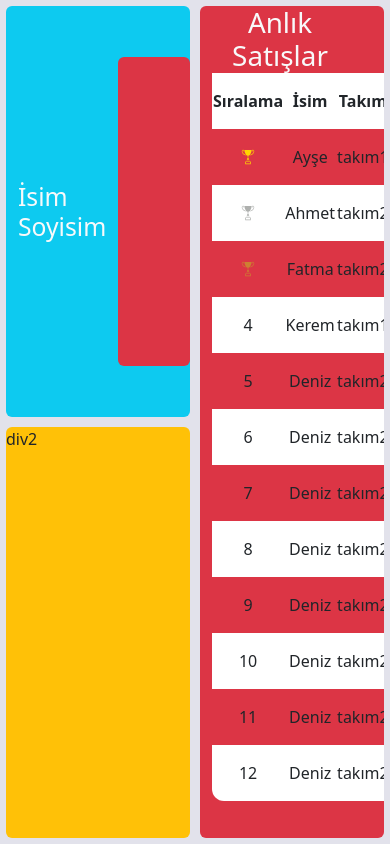
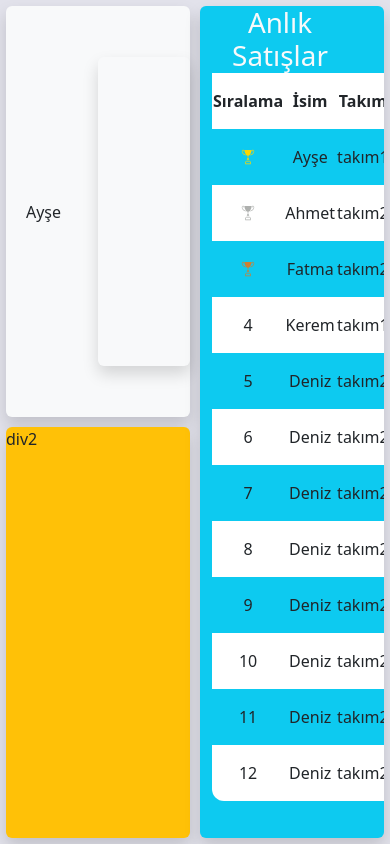
Before and after one commit to ensarsnr/sales-race, a React (Vite) app: page / in a window 390 px wide. Built offline with nearby package versions, Linux system fonts and the light colour scheme.

Commit message:
Responsive and shadow added

```diff
--- a/src/App.jsx
+++ b/src/App.jsx
@@ -6,25 +6,27 @@ function App() {
   return (
       <div id="cssportal-grid">
         <div
-          className="rounded bg-info d-flex align-items-center justify-content-center"
+          className="rounded bg-light shadow d-flex align-items-center justify-content-center"
           id="div1"
         >
           <div className="row  w-100 h-75">
             <div className="col d-flex align-items-center justify-content-start">
-              <div className="ml-2 text-light w-100 ">
-                <span className="h2">İsim Soyisim</span>
+              <div className="ml-2 text-light w-75 text-center ">
+                <span className="2xl:text-8xl xl:text-5xl lg:text-3xl md:3xl text-dark font-bold">Ayşe </span>
               </div>
             </div>
-            <div className="col bg-danger rounded"></div>
+          <div className="col bg-red-300 mr-3 rounded shadow">
+            {/* BURAYA RESİMLER GELECEK.... */}
+            </div>
           </div>
         </div>
-        <div className="rounded bg-warning" id="div2">
+        <div className="rounded bg-warning shadow" id="div2">
           div2
         </div>
-        <div className="rounded bg-danger" id="div3">
+        <div className="rounded bg-info shadow" id="div3">
           <div className="row h-[10%] w-100">
             <div className="col-12 text-center flex ml-3 rounded ">
-              <h1 className="text-light m-auto">Anlık Satışlar</h1>
+              <h1 className="text-light m-auto 2xl:text-6xl xl:text-4xl lg:text-2xl font-bold">Anlık Satışlar</h1>
             </div>
           </div>
           <div className="row h-[90%] w-[100%] m-auto">
```
